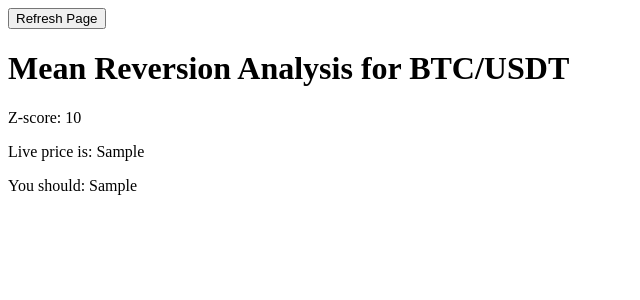
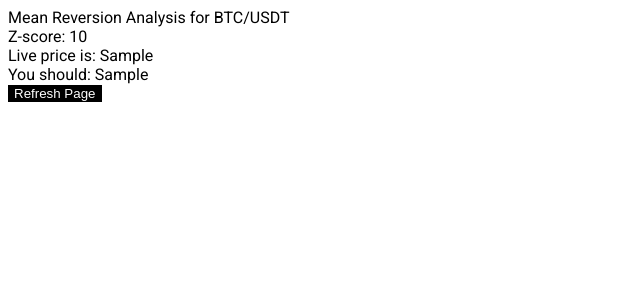
Before and after one commit to amirgarayev2003/AlgoCrypto, a Flask app: template templates/index.html in a window 1280 px wide. Shown: the top 300 px of the page, without its empty margins (0-640 px from the left). Run offline with Flask 3, Linux system fonts and the light colour scheme; the template is opened without the code that fills it: most values are stand-ins (such as "Sample title", 1, 10 or a date in 2020).

Commit message:
Cleaned app.py, modified styles.css and index.html

```diff
--- a/app.py
+++ b/app.py
@@ -2,13 +2,36 @@ from flask import Flask, render_template
 import ccxt
 import numpy as np
 
-app = Flask(__name__)
+
+TICKER = 'BTC/USDT'
+
+
+def create_app():
+  app = Flask(__name__)
+  register_routes(app)
+  return app
+
+
+
+def register_routes(app):
+
+  @app.route('/')
+  def home():
+
+    market_5m, market_live = fetch_market_data()
+
+    z_score = calculate_z_score(market_5m, market_live)
+
+    buy_or_sell = buy_sell(z_score)
+
+    return render_template('index.html', z_score=z_score, market_live=market_live, buy_or_sell=buy_or_sell)
+
+
 
 def fetch_market_data():
 
   mexc = ccxt.mexc()
 
-  TICKER = 'BTC/USDT'
 
 
   market_5m = mexc.fetch_ohlcv(symbol=TICKER, timeframe='5m')
@@ -39,22 +62,12 @@ def buy_sell(z_score):
   elif(z_score <= -1):
     buy_or_sell = 'Buy'
   else:
-    buy_or_sell = 'Dont enter yet'
+    buy_or_sell = 'Dont Enter Yet'
 
 
   return buy_or_sell
 
-@app.route('/')
-def home():
-
-  market_5m, market_live = fetch_market_data()
-
-  z_score = calculate_z_score(market_5m, market_live)
-
-  buy_or_sell = buy_sell(z_score)
-
-  return render_template('index.html', z_score=z_score, market_live=market_live, buy_or_sell=buy_or_sell)
-
 
 if __name__ == '__main__':
+  app = create_app()
   app.run(debug=True)
--- /dev/null
+++ b/static/styles.css
@@ -0,0 +1,15 @@
+.refresh-button {
+
+  color: white;
+  background-color: black;
+  border: none;
+
+}
+
+
+p {
+
+  font-family: Roboto, Arial;
+  margin-top: 0;
+  margin-bottom: 0;
+}
--- a/templates/index.html
+++ b/templates/index.html
@@ -3,22 +3,36 @@
 <head>
     <meta charset="UTF-8">
     <title>Mean Reversion Analysis</title>
+    <link rel="stylesheet" href="static/styles.css">
+
+    <link rel="preconnect" href="https://fonts.googleapis.com">
+    <link rel="preconnect" href="https://fonts.gstatic.com" crossorigin>
+    <link href="https://fonts.googleapis.com/css2?family=Roboto:ital,wght@0,100;0,300;0,400;0,500;0,700;0,900;1,100;1,300;1,400;1,500;1,700;1,900&display=swap" rel="stylesheet">
 
 
 
 </head>
 <body>
 
-    <button onClick="window.location.reload();">
+
+
+    <div class="analysis-stats">
+
+    <p class="current-ticker">Mean Reversion Analysis for BTC/USDT</p>
+    <p class="z-score">Z-score: {{ z_score }}</p>
+    <p class="live-price">Live price is: {{ market_live }}</p>
+    <p class="buy_or_sell">You should: {{ buy_or_sell }}</p>
+
+
+    </div>
+
+
+    <button class="refresh-button" onClick="window.location.reload();">
 
       Refresh Page
 
     </button>
 
 
-    <h1>Mean Reversion Analysis for BTC/USDT</h1>
-    <p>Z-score: {{ z_score }}</p>
-    <p>Live price is: {{ market_live }}</p>
-    <p>You should: {{ buy_or_sell }}</p>
 </body>
 </html>
```
Also changed, not shown: testing.py (added, +14 -0 lines), 1 other file.
